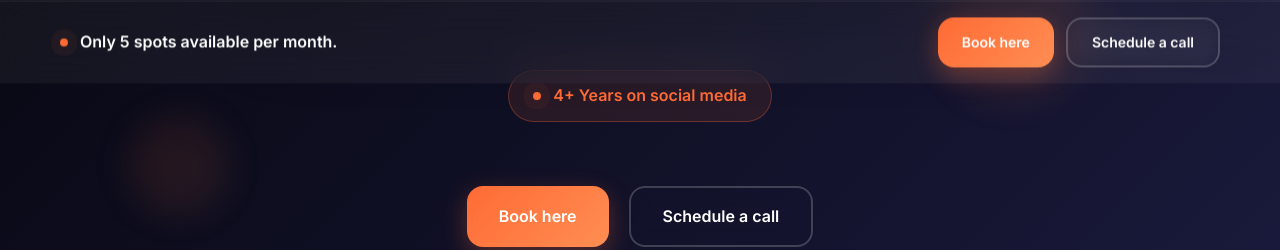
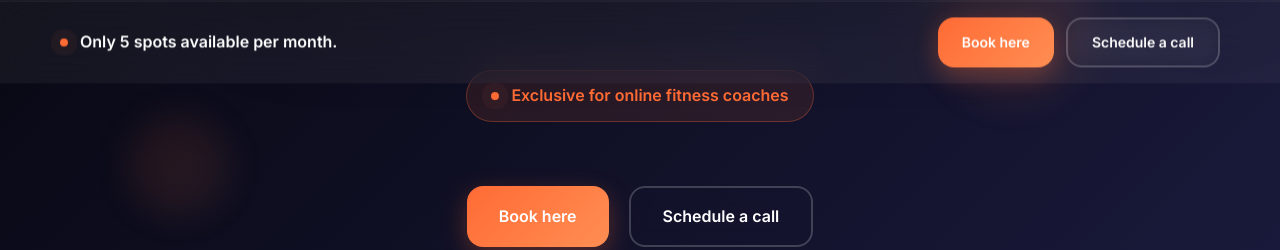
Before and after one commit to Herikprog/FitGenious, a website: page index.html in a window 1280 px wide. Shown: the part 800-1050 px from the top of the page. Drawn offline with Linux system fonts and the light colour scheme; no server answers.

Commit message:
Update index.html

```diff
--- a/index.html
+++ b/index.html
@@ -88,7 +88,7 @@
 
                 <div class="urgency-badge">
                     <div class="pulse-dot"></div>
-                    4+ Years on social media
+                    Exclusive for online fitness coaches
                 </div>
 
                 <div class="cta-buttons">
```
